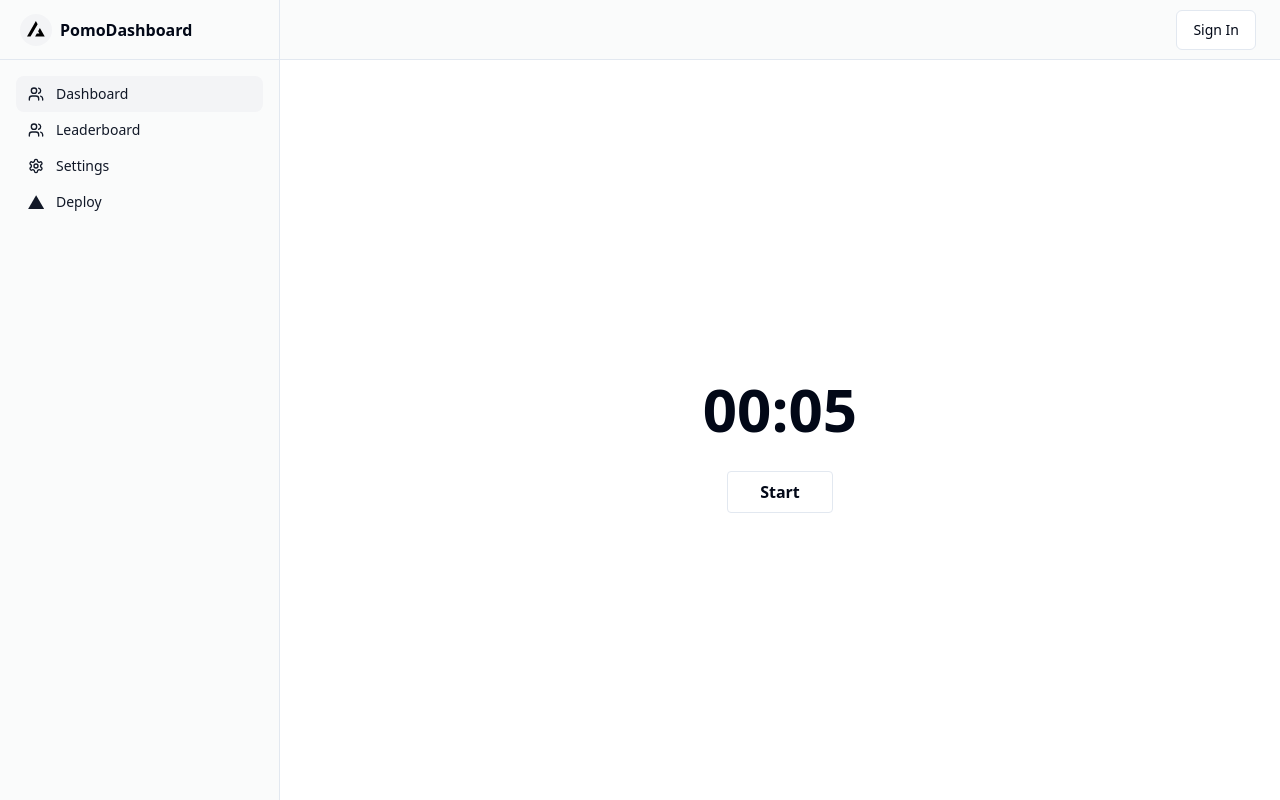
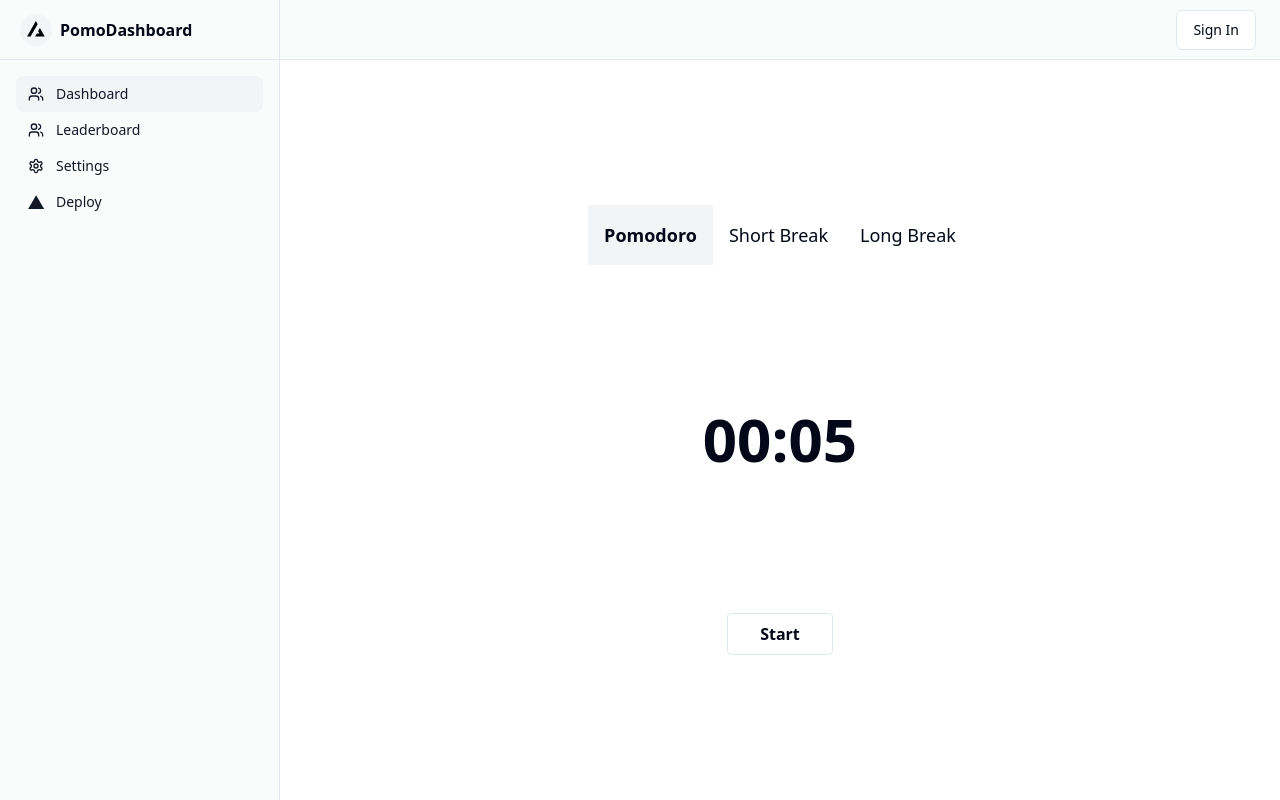
Before and after one commit to christianhubbard/pomodashboard, a Next.js app: page / in a window 1280 px wide. Built offline with nearby package versions, Linux system fonts and the light colour scheme; no server answers.

Commit message:
Adding state toggle

```diff
--- a/app/PomodoroContainer.tsx
+++ b/app/PomodoroContainer.tsx
@@ -7,17 +7,19 @@ import { ConfirmationModal } from 'components/ui/ConfirmationModal';
 const PomodoroContainer = ({ user }: { user: any }) => {
   const initialConfig =
     process.env.NODE_ENV === 'production' ? undefined : testConfig;
-  const { state, start, reset, toggle, changeState } =
+  const { state, start, reset, toggle, goPomodoro, goLongBreak, goShortBreak } =
     usePomodoro(initialConfig);
 
   const [currentPomodoro, setCurrentPomodoro] = useState();
   const [confirmationModalOpen, setConfirmationModalOpen] = useState(false);
 
-  const handleOnClick = () => {
+  const handleStartButton = () => {
     if (state.type === 'pomodoro') {
       state.progress > 0
         ? setConfirmationModalOpen(true)
         : handleStartPomodoro();
+    } else if (state.progress === 0) {
+      start();
     } else {
       toggle();
     }
@@ -52,15 +54,36 @@ const PomodoroContainer = ({ user }: { user: any }) => {
       return state.progress > 0 ? 'Pause' : 'Start';
     }
   };
+
   return (
-    <div className="w-full h-full flex flex-col justify-center">
+    <div className="w-full h-full flex flex-col justify-center gap-28">
+      <div className="flex rounded-lg mx-auto">
+        <button
+          className={`text-center text-lg p-4 ${state.type === 'pomodoro' && 'font-bold bg-gray-100'}`}
+          onClick={goPomodoro}
+        >
+          Pomodoro
+        </button>
+        <button
+          className={`text-center text-lg p-4 ${state.type === 'shortBreak' && 'font-bold  bg-gray-100'}`}
+          onClick={goShortBreak}
+        >
+          Short Break
+        </button>
+        <button
+          className={`text-center text-lg p-4 ${state.type === 'longBreak' && 'font-bold  bg-gray-100'}`}
+          onClick={goLongBreak}
+        >
+          Long Break
+        </button>
+      </div>
       <div className="flex p-8 text-6xl font-bold ml-auto mr-auto">
         {state.formattedTimer}
       </div>
       <button
         className="py-2 px-8 font-bold hover:bg-gray-100 border mr-auto ml-auto rounded"
         type="button"
-        onClick={handleOnClick}
+        onClick={handleStartButton}
       >
         {getButtonText()}
       </button>
```
